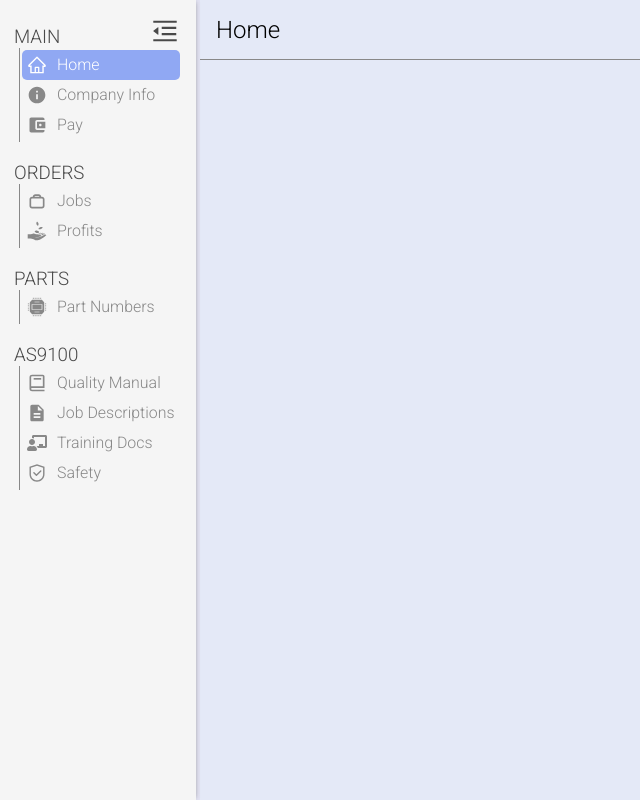
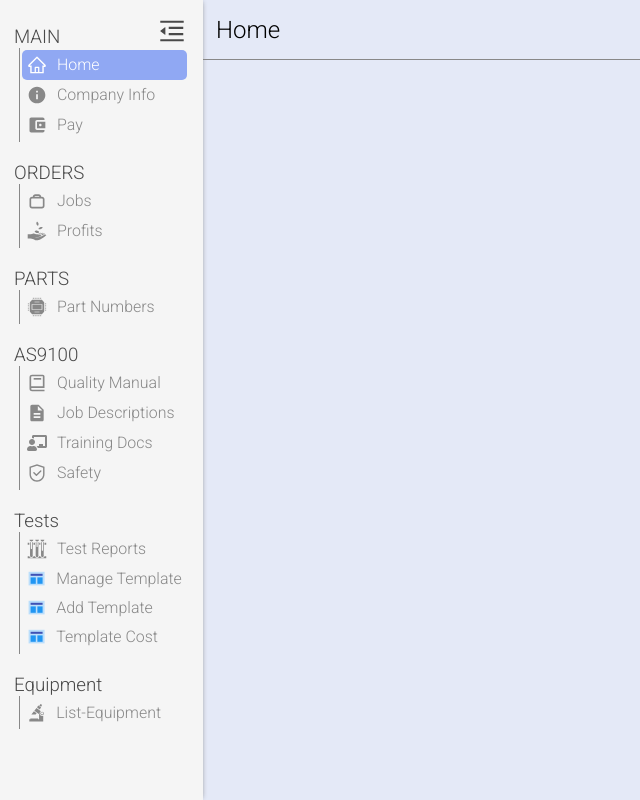
Before and after one commit to ehubbartt/gets, a React (Create React App) app in the folder frontend/: page / in a window 1280 px wide. Shown: the whole page, without its empty margins (0-640 px from the left). Built offline with nearby package versions, Linux system fonts and the light colour scheme.

Commit message:
added few more sections in nav-bar

```diff
--- a/frontend/src/data.js
+++ b/frontend/src/data.js
@@ -7,7 +7,8 @@ import InfoIcon from "@material-ui/icons/Info";
 import { BiBook } from "react-icons/bi";
 import { MdDescription } from "react-icons/md";
 import { FaChalkboardTeacher } from "react-icons/fa";
-import { GiCpu, GiReceiveMoney } from "react-icons/gi";
+import { GiCpu, GiReceiveMoney, GiTestTubes, GiMicroscope } from "react-icons/gi";
+import { FcTemplate } from "react-icons/fc";
 
 export const jobsData = [];
 export const job = {};
@@ -131,4 +132,57 @@ export const navData = [
       },
     ],
   },
+  {
+    sectionid: 5,
+    section: "Tests",
+    links: [
+      {
+        id: 51,
+        page: <HomePage title="List Test Report" />,
+        url: "/test-reports",
+        text: "Test Reports",
+        icon: <GiTestTubes style={iconStyles.navIcon} />,
+        exact: false,
+      },
+      {
+        id: 52,
+        page: <HomePage title="List Test Report" />,
+        url: "/manage-template",
+        text: "Manage Template",
+        icon: <FcTemplate  style={iconStyles.navicon} />,
+        exact: false,
+      },
+      {
+        id: 53,
+        page: <HomePage title="List Test Report" />,
+        url: "/Add-template",
+        text: "Add Template",
+        icon: <FcTemplate  style={iconStyles.navicon} />,
+        exact: false,
+      },
+      {
+        id: 54,
+        page: <HomePage title="List Test Report" />,
+        url: "/cost-template",
+        text: "Template Cost",
+        icon: <FcTemplate  style={iconStyles.navicon} />,
+        exact: false,
+      },
+    ],
+  },
+  {
+    sectionid: 6,
+    section: "Equipment",
+    links: [
+      {
+        id: 61,
+        page: <HomePage title="List of Equipments" />,
+        url: "/list-equipement",
+        text: "List-Equipment",
+        icon: <GiMicroscope  style={iconStyles.navicon} />,
+        exact: false,
+      },
+
+    ],
+  },
 ];
```
